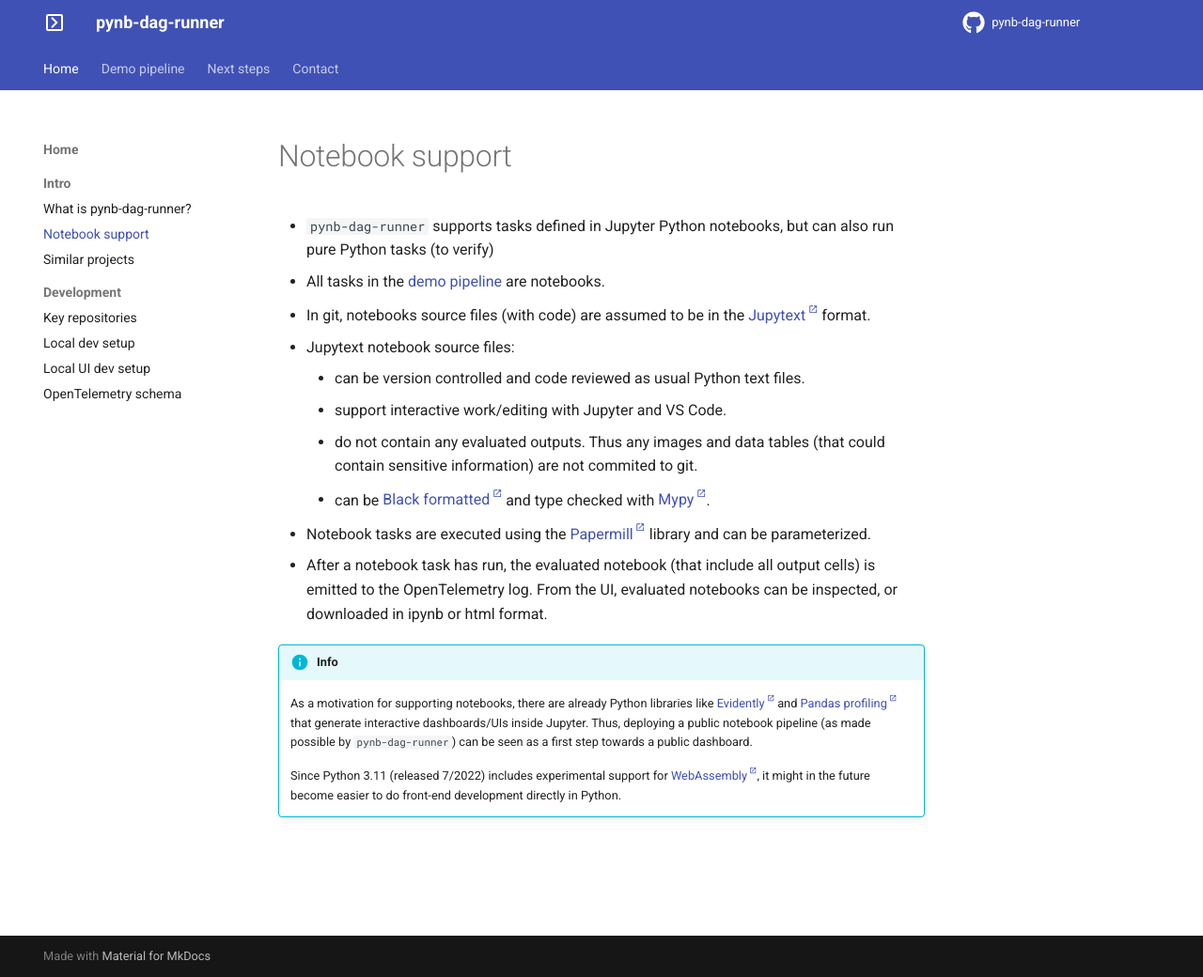
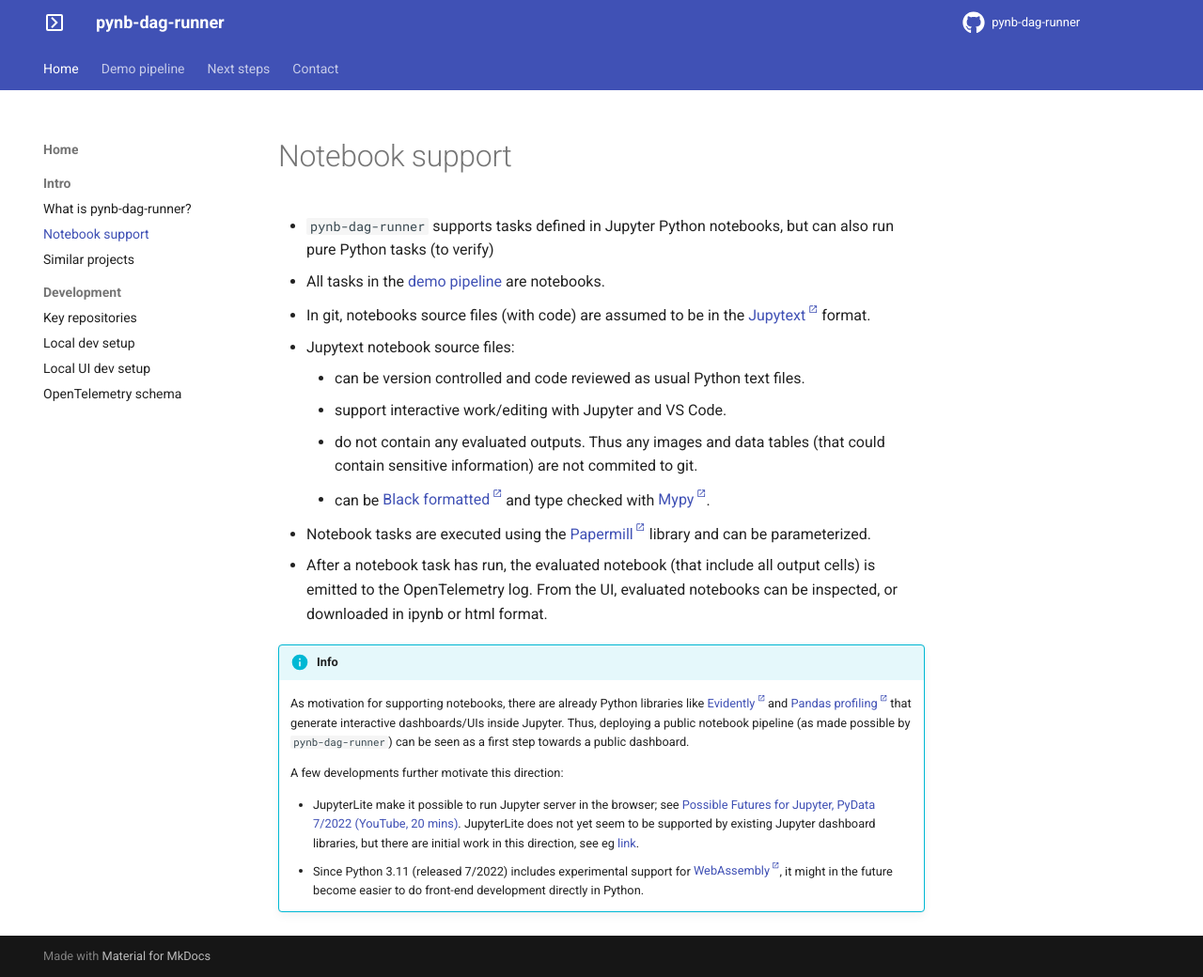
Before and after one commit to composable-logs/composable-logs, an MkDocs documentation site: the page built from docs/docs/home/notebook-support.md, in a window 1280 px wide and 1040 px high. Shown: the whole window at 94% size. Built offline with MkDocs 1.6.1 and Material for MkDocs 9.7.7, drawn with Linux system fonts in a browser that asks for light colours; comment, search, counter and statistics services are not loaded.

Commit message:
update notebook support notes

```diff
--- a/docs/docs/home/notebook-support.md
+++ b/docs/docs/home/notebook-support.md
@@ -12,7 +12,10 @@
 - After a notebook task has run, the evaluated notebook (that include all output cells) is emitted to the OpenTelemetry log. From the UI, evaluated notebooks can be inspected, or downloaded in ipynb or html format.
 
 !!! info
-    As a motivation for supporting notebooks, there are already Python libraries like [Evidently<sup><sup><sub>:material-launch:</sub></sup></sup>](https://evidentlyai.com/) and [Pandas profiling<sup><sup><sub>:material-launch:</sub></sup></sup>](https://pandas-profiling.ydata.ai) that generate interactive dashboards/UIs inside Jupyter.
+    As motivation for supporting notebooks, there are already Python libraries like [Evidently<sup><sup><sub>:material-launch:</sub></sup></sup>](https://evidentlyai.com/) and [Pandas profiling<sup><sup><sub>:material-launch:</sub></sup></sup>](https://pandas-profiling.ydata.ai) that generate interactive dashboards/UIs inside Jupyter.
     Thus, deploying a public notebook pipeline (as made possible by `pynb-dag-runner`) can be seen as a first step towards a public dashboard.
 
-    Since Python 3.11 (released 7/2022) includes experimental support for [WebAssembly<sup><sup><sub>:material-launch:</sub></sup></sup>](https://docs.python.org/3.11/whatsnew/3.11.html), it might  in the future become easier to do front-end development directly in Python.
+    A few developments further motivate this direction:
+
+    - JupyterLite make it possible to run Jupyter server in the browser; see [Possible Futures for Jupyter, PyData 7/2022 (YouTube, 20 mins)](https://www.youtube.com/watch?v=4041pEGsW6w). JupyterLite does not yet seem to be supported by existing Jupyter dashboard libraries, but there are initial work in this direction, see eg [link](https://github.com/holoviz/panel/issues/3605).
+    - Since Python 3.11 (released 7/2022) includes experimental support for [WebAssembly<sup><sup><sub>:material-launch:</sub></sup></sup>](https://docs.python.org/3.11/whatsnew/3.11.html), it might  in the future become easier to do front-end development directly in Python.
```
